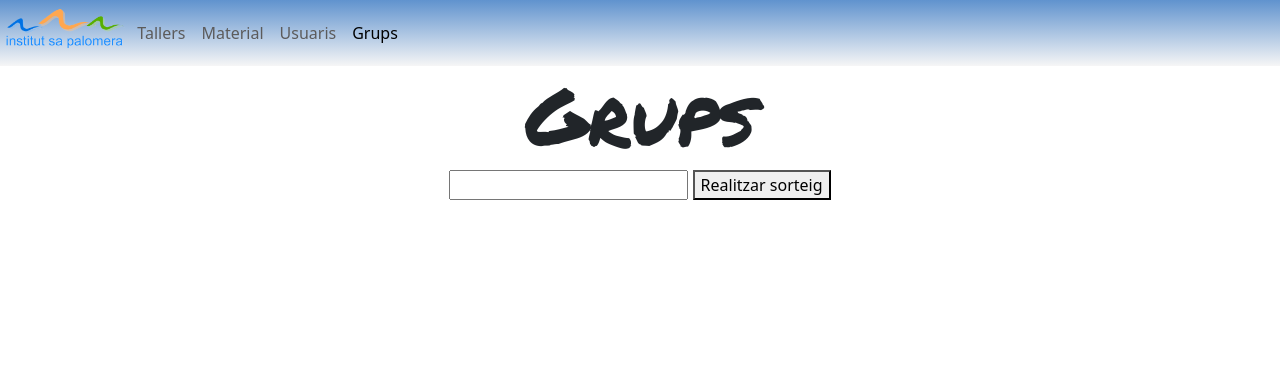
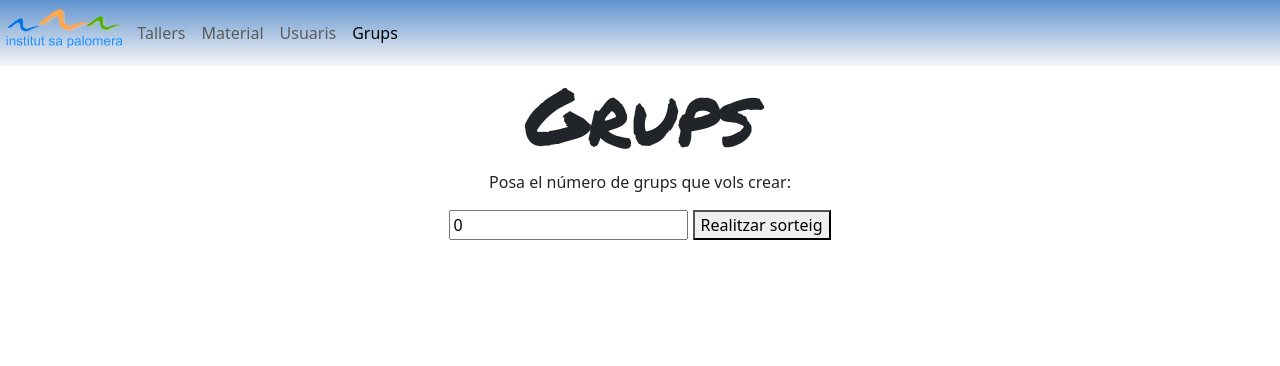
Before and after one commit to SergiSanahuja/pt2, a PHP site: page /Controller/grups.php in a window 1280 px wide. Shown: the top 366 px of the page. Run offline with PHP 8.4, Linux system fonts and the light colour scheme.

Commit message:
Actualitzacio visual

```diff
--- a/Assets/css/grups.style.css
+++ b/Assets/css/grups.style.css
@@ -34,5 +34,13 @@
 
 }
 
+.col:hover {
+    background-color: #585757;
+    color: white;
+    border-radius: 4px;
+
+    cursor: -webkit-grabbing;
+}
+
 
 /* Path: Assets/css/grups.style.css */
--- a/Assets/js/grups.js
+++ b/Assets/js/grups.js
@@ -12,7 +12,7 @@ class Grup {
         crearGrup(){
 
             let numGrups = document.getElementById('numDeUsersXGrup').value; // Number of groups you want
-            this.excel = this.excel.filter((index) => index[0] != "Nombre");
+            this.excel = this.excel.filter((index) => index[0] != "Nombre" + index[1] != "Apellidos");
             this.llista= lib.shuffleArray(this.excel);
             localStorage.setItem('Grups', JSON.stringify(this.llista));
             this.mostrarGrups(numGrups);
@@ -24,6 +24,7 @@ class Grup {
             let contador = 0
             if(localStorage.getItem('Grups') != null){
                 llista = JSON.parse(localStorage.getItem('Grups'));
+
             }else{
                 return;
             }
@@ -45,7 +46,7 @@ class Grup {
             tableContainer.innerHTML = "";
             for (let i = 0; i < numGrups; i++) { // Create Grups
                 let table = lib.crearElement('div',{class:'Grupos col-3',id:'grup'+i},"");
-                let tr = lib.crearElement('div',{class:'fila col-3 nGrup',},'Grup' + (i + 1));
+                let tr = lib.crearElement('div',{class:'fila  nGrup',},'Grup' + (i + 1));
                 table.addEventListener('drop', drop);
                 table.addEventListener('dragover', allowDrop);
                 table.appendChild(tr);
@@ -61,8 +62,8 @@ class Grup {
                 }
 
                 for (let j = 0; j < alXGrup; j++) { //Afegir usuaris
-                    let tr = lib.crearElement('div',{class:'fila col-3',draggable:'true',id:'usuari'+contador++},'');
-                    tr.textContent = llista[0].nom; // Assuming you want to display the first value of each element
+                    let tr = lib.crearElement('div',{class:'fila col',draggable:'true',id:'usuari'+contador++},'');
+                    tr.textContent = llista[0].nom + " "+llista[0].cognom; // Assuming you want to display the first value of each element
                     tr.addEventListener('dragstart', drag);
                     table.appendChild(tr);
                     llista = llista.slice(1);
@@ -80,6 +81,8 @@ window.onload = function() {
     grup.mostrarGrups();
 
 }
+
+
 
 async function enviar(data, accio){
     return $.ajax({
--- a/View/grups.vista.html
+++ b/View/grups.vista.html
@@ -48,9 +48,9 @@
       <div class="row-12">
         <div class="col-12 text-center-md text-center">
             <h1>Grups</h1>
-
+            <p>Posa el número de grups que vols crear:</p>
         <div class="llistaGrups">
-          <input type="number" id="numDeUsersXGrup">
+          <input type="number" id="numDeUsersXGrup" value="0">
           <button type="button" id="crearGrups">Realitzar sorteig</button>
         </div>
 
--- a/model/model.php
+++ b/model/model.php
@@ -112,7 +112,7 @@ function mostrarUsuari(){
 function mostrarNom(){
     try{
     $conection = connection();
-    $sql = "SELECT nom FROM `usuaris`"; // Replace with your table and column names
+    $sql = "SELECT nom,cognom FROM `usuaris`"; // Replace with your table and column names
     $stmt = $conection->prepare($sql);
     $stmt->execute();
     $result = $stmt->fetchAll(PDO::FETCH_ASSOC);
```
Also changed, not shown: View/usuaris.vista.html (+8 -8 lines).
